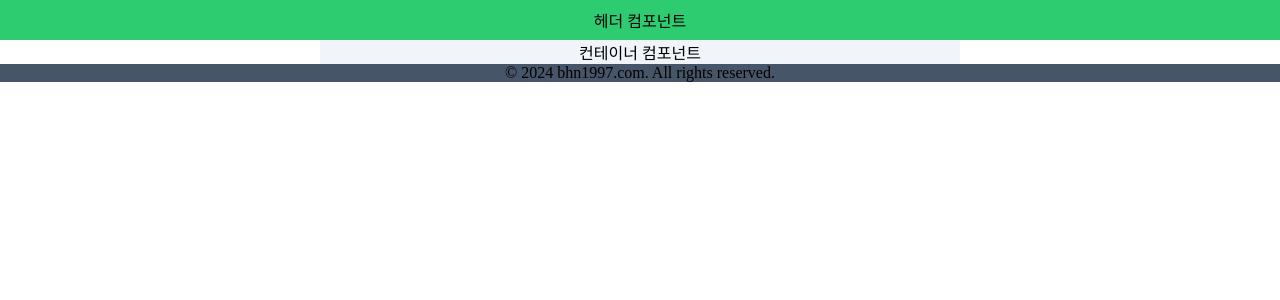
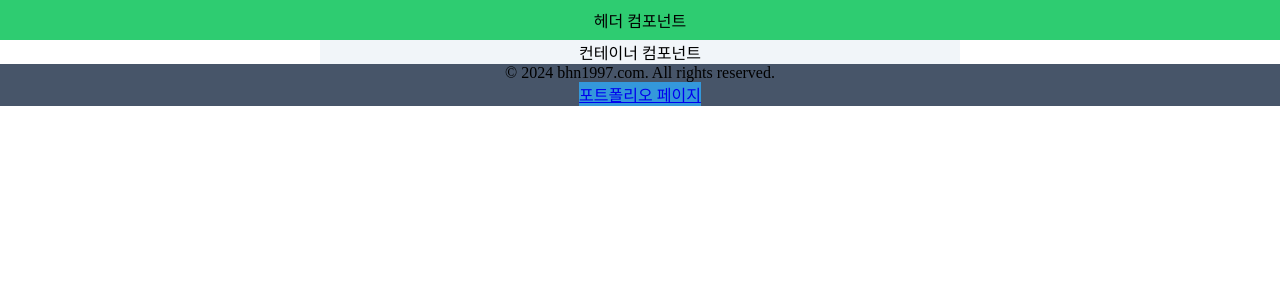
Before and after one commit to dev-honing/Blog, a Next.js app in the folder my-blog/: page / in a window 1280 px wide. Shown: the top 300 px of the page. Built offline with nearby package versions, Linux system fonts and the light colour scheme.

Commit message:
Style: Footer에 Tailwind 스타일링 적용

```diff
--- a/my-blog/components/Layouts/Footer.tsx
+++ b/my-blog/components/Layouts/Footer.tsx
@@ -1,4 +1,5 @@
 // components/Layouts/Footer.tsx
+import ETC from "@/components/Contents/ETC"
 interface FooterProps {
   className?: string;
 }
@@ -7,6 +8,7 @@ const Footer: React.FC<FooterProps> = ({ className }) => {
   return (
     <div id="footer" className={className}>
       <p>&copy; 2024 bhn1997.com. All rights reserved.</p>
+      <ETC className="bg-point hover:bg-blue-300"/>
     </div>
   );
 }
```
